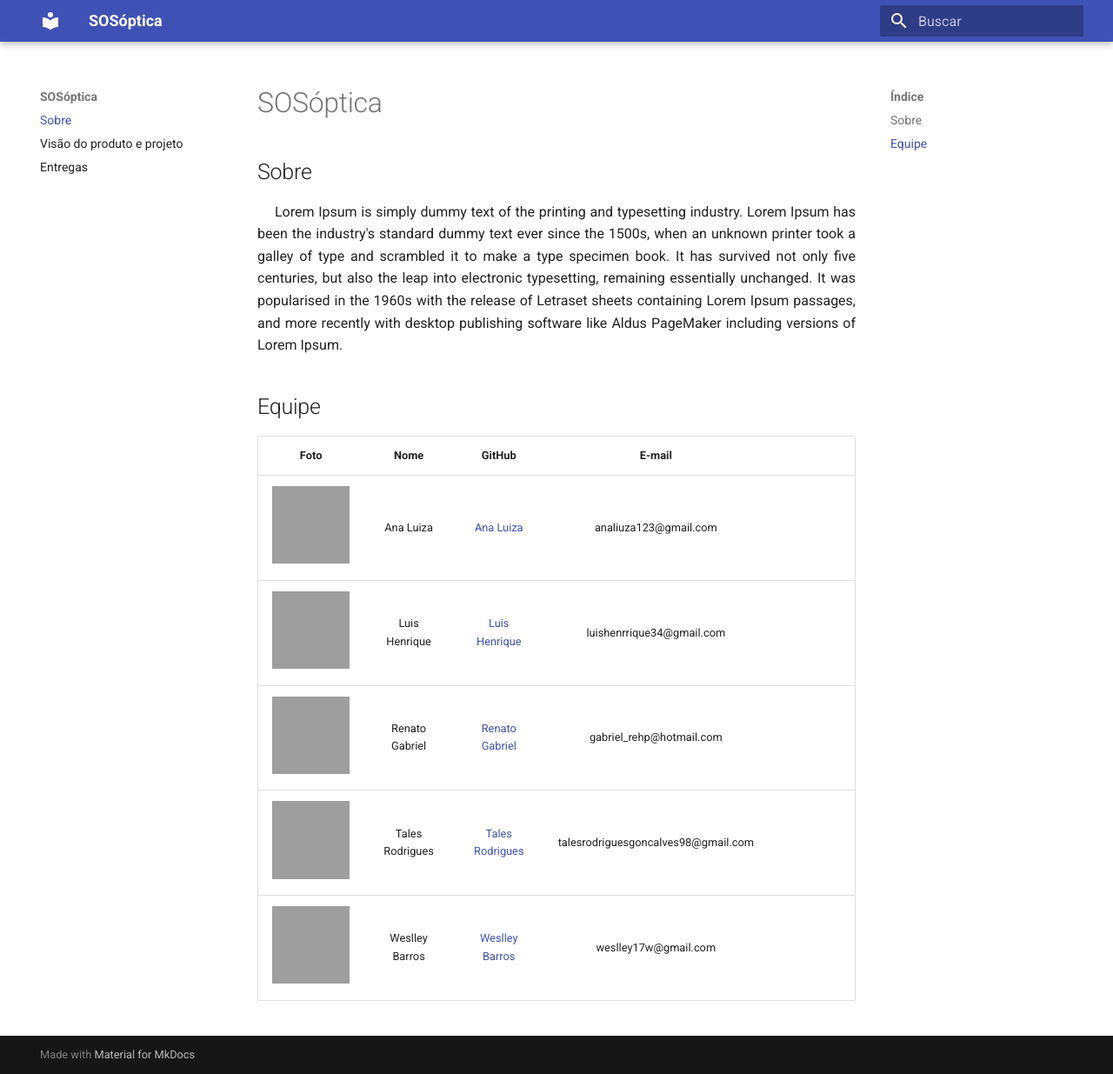
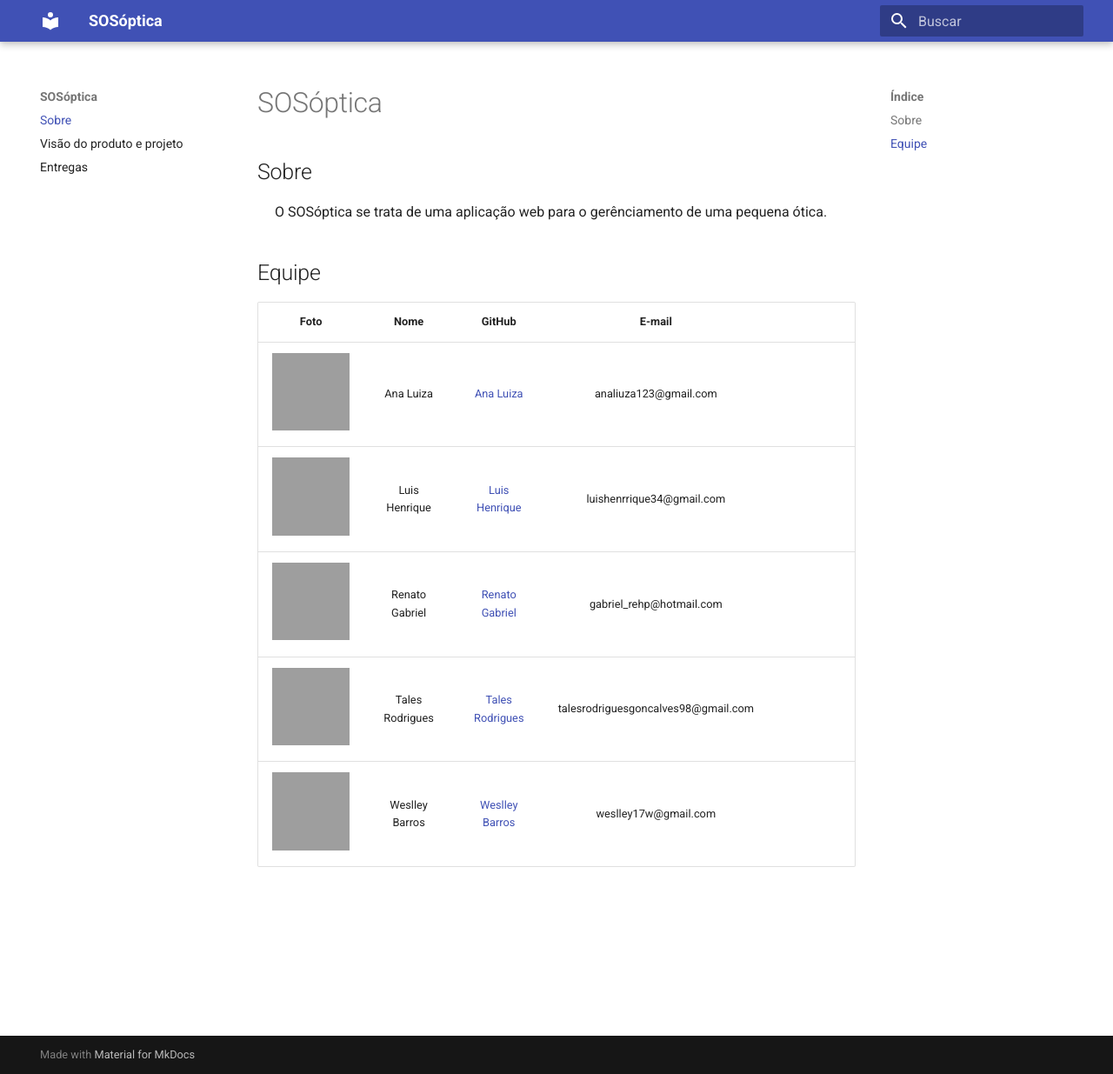
Before and after one commit to mdsreq-fga-unb/2023.1-SOSOptica, an MkDocs documentation site: the page built from docs/index.md, in a window 1280 px wide and 1235 px high, cut to the strip 0-1235 px from the top of the window. Shown: the whole strip at 87% size. Built offline with MkDocs 1.6.1 and Material for MkDocs 9.7.7, drawn with Linux system fonts in a browser that asks for light colours; nearby versions of some CDN libraries; grey boxes are pictures that could not be loaded.

Commit message:
Adicionado Sobre

```diff
--- a/docs/index.md
+++ b/docs/index.md
@@ -3,7 +3,7 @@
 ## Sobre
 
 <p style="text-indent: 20px; text-align: justify">
-Lorem Ipsum is simply dummy text of the printing and typesetting industry. Lorem Ipsum has been the industry's standard dummy text ever since the 1500s, when an unknown printer took a galley of type and scrambled it to make a type specimen book. It has survived not only five centuries, but also the leap into electronic typesetting, remaining essentially unchanged. It was popularised in the 1960s with the release of Letraset sheets containing Lorem Ipsum passages, and more recently with desktop publishing software like Aldus PageMaker including versions of Lorem Ipsum.
+O SOSóptica se trata de uma aplicação web para o gerênciamento de uma pequena ótica.
 </p>
 
 
```
Also changed, not shown: docs/visao.md (+1 -1 lines).
